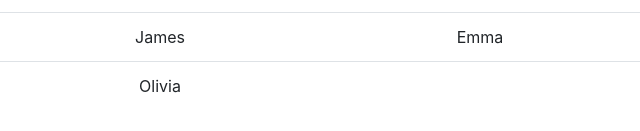
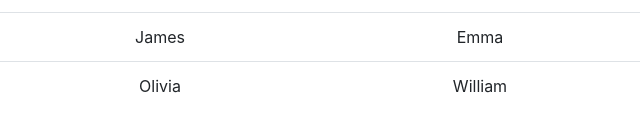
Before and after one commit to sbuersch/PageTest, a plain HTML site: page index.html in a window 1280 px wide. Shown: the part 331-462 px from the top of the page, 640-1280 px from the left. Drawn offline with nearby package versions, Linux system fonts and the light colour scheme.

Commit message:
wieder 4 personen in Raum 3

```diff
--- a/index.html
+++ b/index.html
@@ -89,7 +89,7 @@
             table.setAttribute("class", "table");
 
             var rooms = ["Raum 1", "Raum 2", "Raum 3"];
-            var persons = ["John", "Jane", "Michael", "Alice", "Emily", "David", "Sophia", "James", "Emma", "Matthew", "Olivia",];
+            var persons = ["John", "Jane", "Michael", "Alice", "Emily", "David", "Sophia", "James", "Emma", "Matthew", "Olivia", "William"];
 
             if(shuffle){
                 if (localStorage.getItem("persons")){
```
